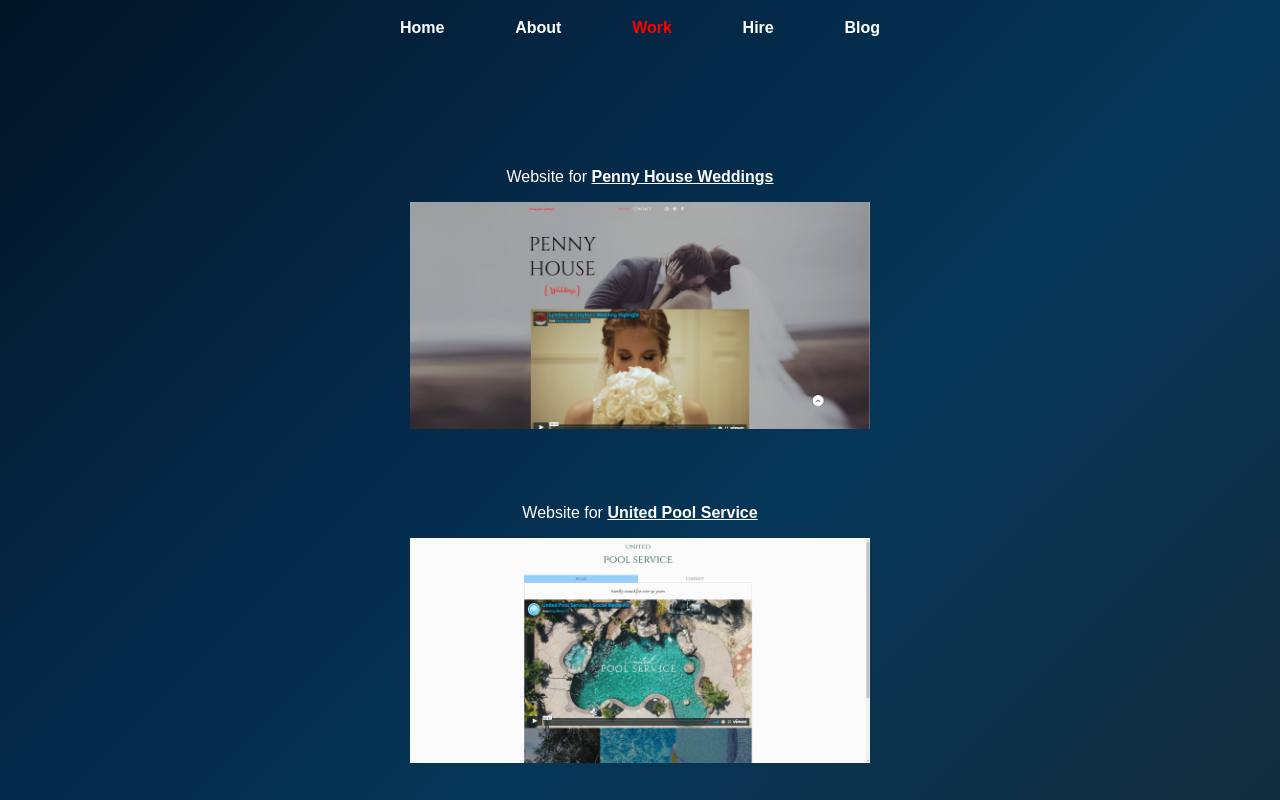
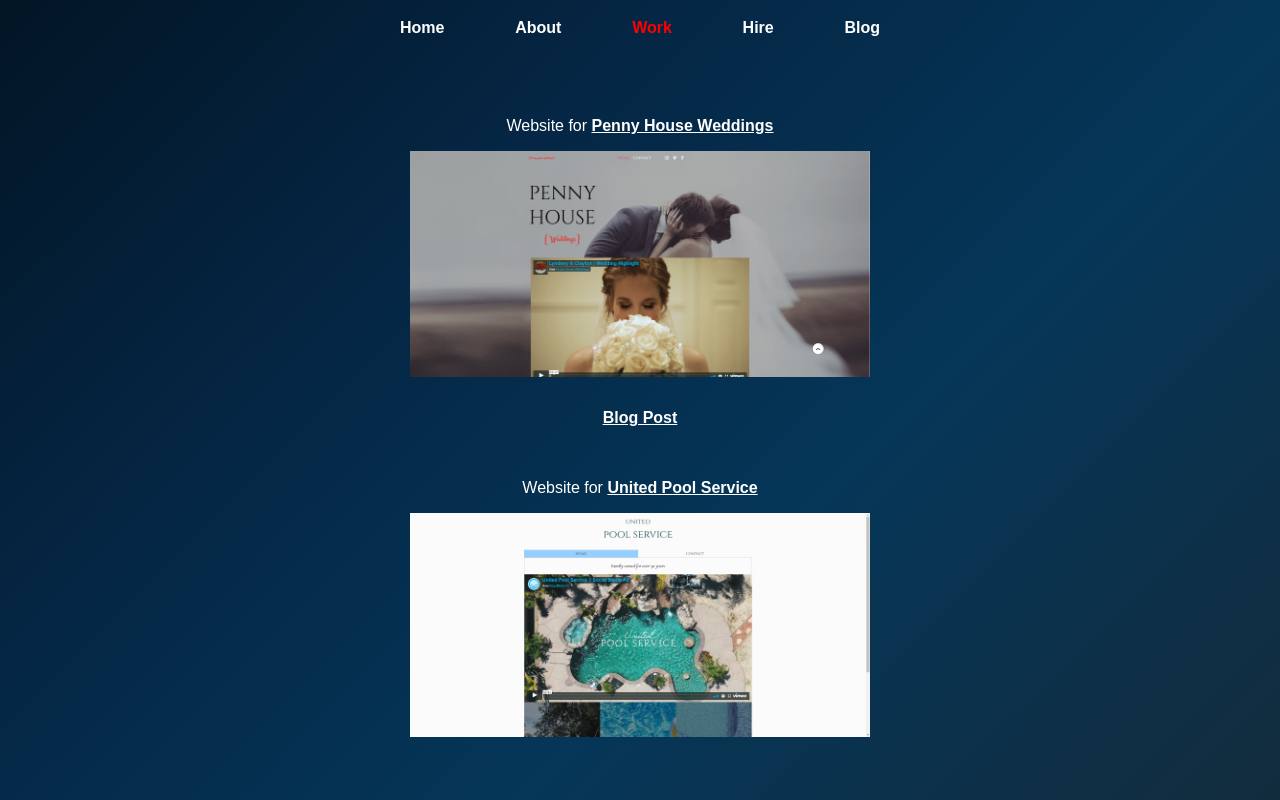
Before and after one commit to JoshDrentlaw/portfolio, a Gatsby site: page /work in a window 1280 px wide. Shown: the top 800 px of the page. Built offline with nearby package versions, Linux system fonts and the light colour scheme; Gatsby itself is replaced by a stand-in of ours.

Commit message:
Added blog link to work items that have a blog link.

```diff
--- a/src/pages/work.js
+++ b/src/pages/work.js
@@ -15,7 +15,7 @@
 `
 
 const ImgContainer = styled.div`
-    width: 60%; height: 60%;
+    width: 60%;
 
     img {
         height: 100%;
@@ -32,6 +32,12 @@
         <a href={props.url} target="_blank" rel="noopener noreferrer">
             <Img fluid={props.src} alt={props.alt} />
         </a>
+        {
+            props.blog ?
+            <a style={{ display: 'block', marginTop: '2em' }} href={props.blog}>Blog Post</a>
+            :
+            null
+        }
     </ImgContainer>
 )
 
@@ -72,12 +78,13 @@
     return (
         <Layout>
             <SEO title="Work" description="Josh Drentlaw's web design work using the amazingly powerful GatsbyJS and Netlify platforms." />
-            <WorkContainer style={{ marginTop: `0`, paddingTop: `0` }}>
+            <WorkContainer>
                 <WorkItem
                     alt="Penny House Weddings' website."
                     name="Penny House Weddings"
                     src={data.pennyhouseweddings.childImageSharp.fluid}
                     url="https://pennyhouseweddings.com"
+                    blog="/blog/penny-house-weddings"
                 />
             </WorkContainer>
             <WorkContainer>
```
